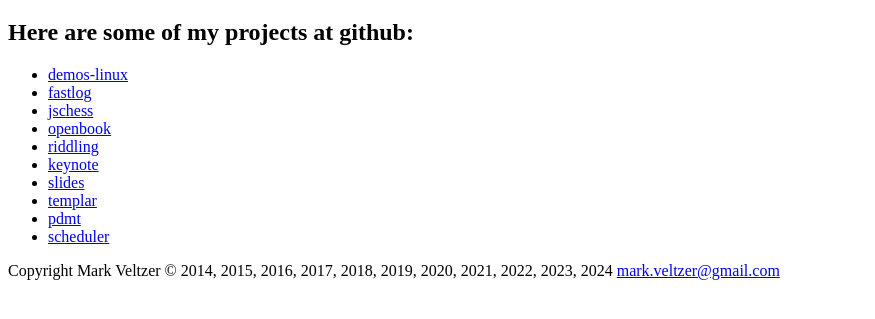
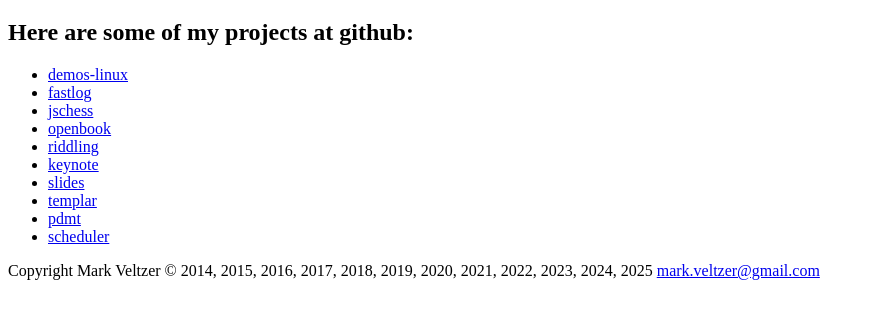
Before and after one commit to veltzer/site-personal-angular, a website: page docs/web/old.html in a window 1280 px wide. Shown: the part 61-380 px from the top of the page, without its empty margins (0-875 px from the left). Drawn offline with Linux system fonts and the light colour scheme.

Commit message:
no commit message given

```diff
--- a/docs/web/old.html
+++ b/docs/web/old.html
@@ -24,7 +24,7 @@
 			<li><a href="https://veltzer.github.io/scheduler">scheduler</a></li>
 		</ul>
 		<p>
-			Copyright Mark Veltzer © 2014, 2015, 2016, 2017, 2018, 2019, 2020, 2021, 2022, 2023, 2024
+			Copyright Mark Veltzer © 2014, 2015, 2016, 2017, 2018, 2019, 2020, 2021, 2022, 2023, 2024, 2025
 			<a href="mailto:mark.veltzer@gmail.com">mark.veltzer@gmail.com</a>
 		</p>
 	</body>
```
Also changed, not shown: README.md.
